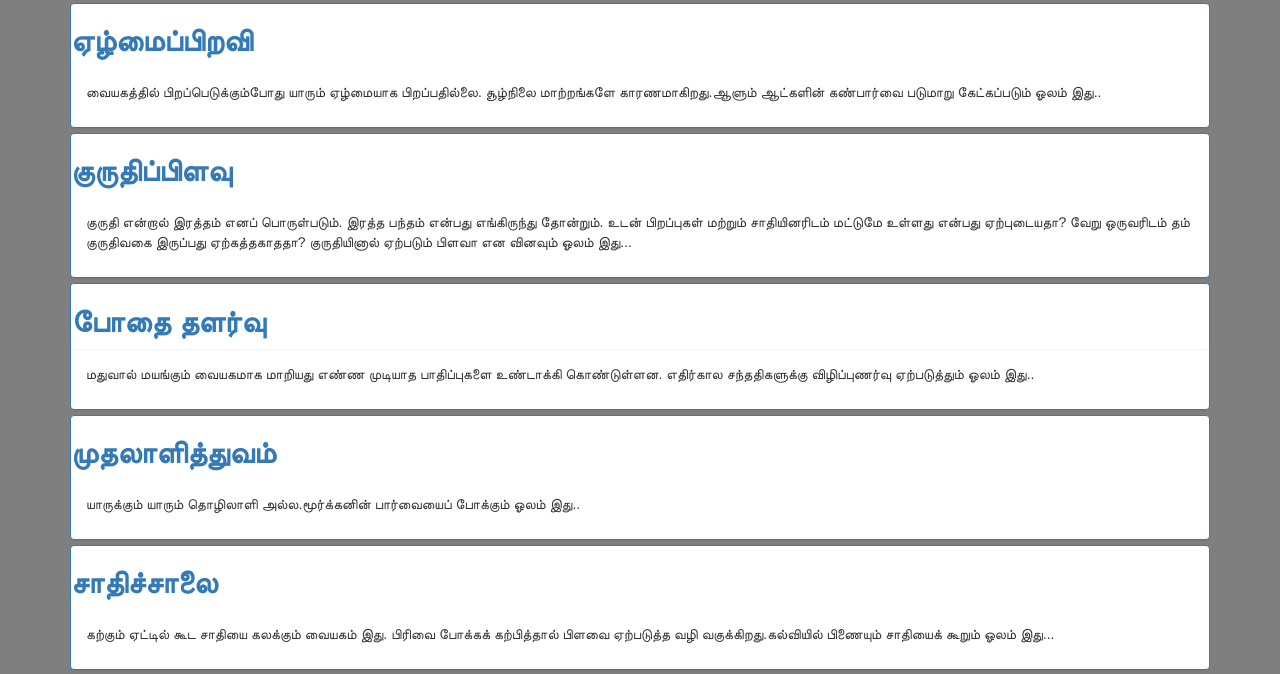
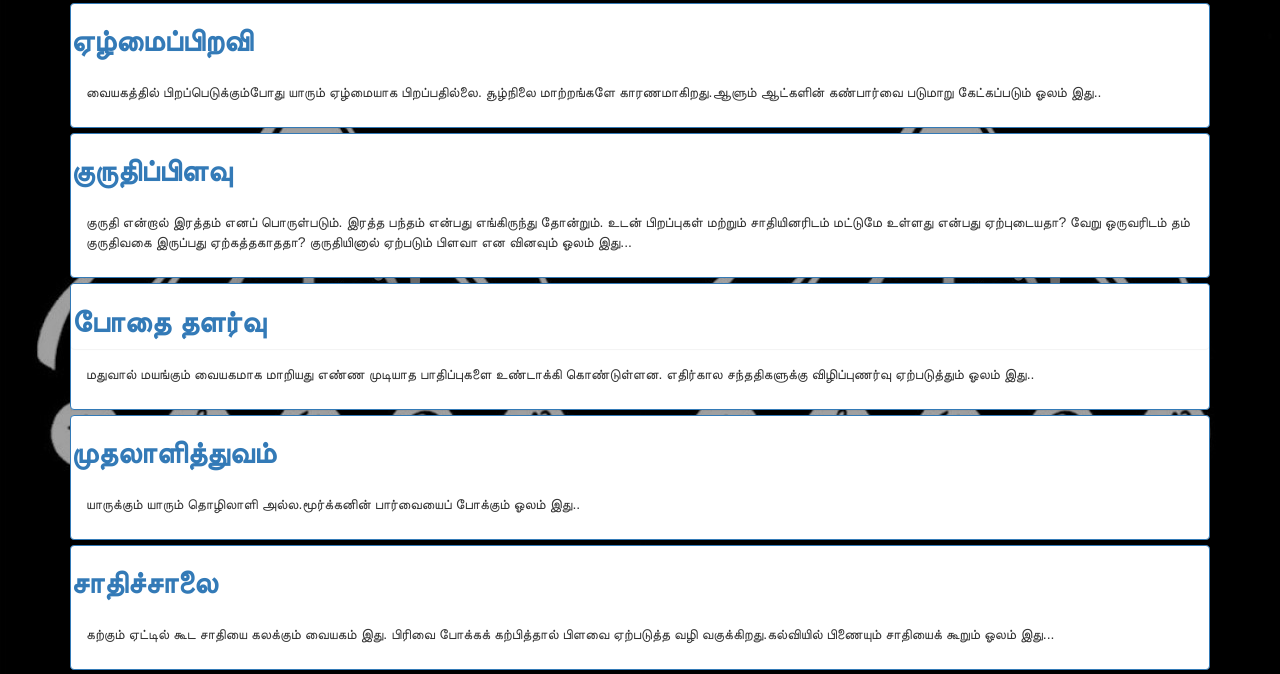
Before and after one commit to Thiruapthi-N/lovelykiller, a plain HTML site: page index.html in a window 1280 px wide. Shown: the part 689-1363 px from the top of the page. Drawn offline with nearby package versions, Linux system fonts and the light colour scheme.

Commit message:
Update index.html

```diff
--- a/index.html
+++ b/index.html
@@ -14,11 +14,6 @@
         #raja
         {
             text-decoration:none;
-        }
-        body
-        {
-           background: rgb(0, 0, 0);
-           background: rgba(0, 0, 0, 0.5);
         }
     </style>
 </head>
```
